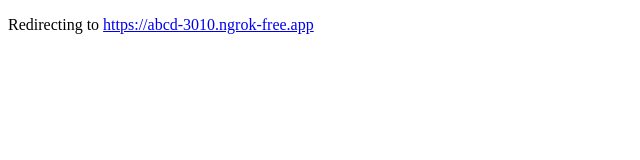
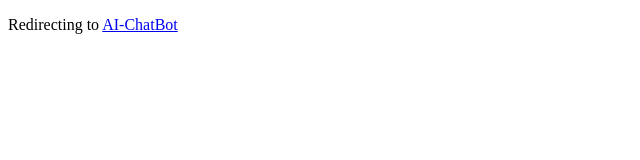
Before and after one commit to woojooin/ai-chatbot, a plain HTML site: page index.html in a window 1280 px wide. Shown: the whole page, without its empty margins (0-640 px from the left). Drawn offline with Linux system fonts and the light colour scheme.

Commit message:
2025-07-27 12:03:09 - Sanghoons-MacBook-Pro.local

```diff
--- a/index.html
+++ b/index.html
@@ -5,6 +5,6 @@
     <title>Redirecting...</title>
   </head>
   <body>
-    <p>Redirecting to <a href="https://45e6bba0974b.ngrok.app">https://abcd-3010.ngrok-free.app</a></p>
+    <p>Redirecting to <a href="https://45e6bba0974b.ngrok.app">AI-ChatBot</a></p>
   </body>
 </html>
```
